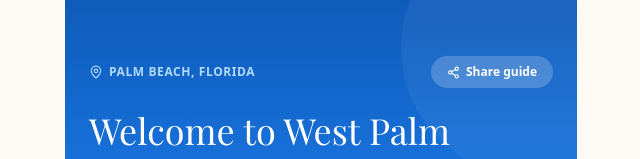
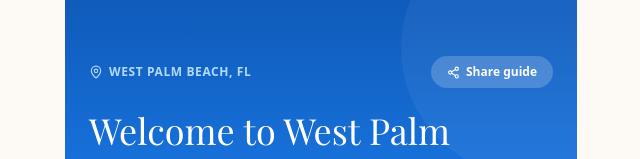
Before and after one commit to ZbienVC/palm-beach-guide, a Next.js app: page / in a window 1280 px wide. Shown: the top 159 px of the page, without its empty margins (319-959 px from the left). Built offline with nearby package versions, Linux system fonts and the light colour scheme; a web font is replaced by a local one.

Commit message:
feat: wire property address into hero badge and house info directions card

```diff
--- a/app/page.tsx
+++ b/app/page.tsx
@@ -124,6 +124,24 @@ function HouseInfoSection() {
     <section id="house-info" className="px-4 mb-12">
       <SectionHeader label="Guest essentials" title="House Info" subtitle="Everything you need for a smooth stay." />
       <div className="space-y-4">
+        {/* Property address */}
+        <a
+          href={guide.property.mapsUrl}
+          target="_blank"
+          rel="noopener noreferrer"
+          className="flex items-center gap-4 bg-white rounded-2xl p-5 shadow-sm border border-sand-100 active:bg-sand-50 transition-colors"
+        >
+          <div className="w-10 h-10 rounded-xl bg-ocean-50 flex items-center justify-center flex-shrink-0">
+            <MapPin size={18} className="text-ocean-500" />
+          </div>
+          <div className="flex-1 min-w-0">
+            <p className="text-xs font-semibold text-slate-400 uppercase tracking-wide mb-0.5">Your address</p>
+            <p className="text-sm font-semibold text-slate-800">{guide.property.address}</p>
+            <p className="text-xs text-slate-500">{guide.property.city}</p>
+          </div>
+          <span className="text-xs text-ocean-500 font-semibold flex-shrink-0">Directions →</span>
+        </a>
+
         {/* WiFi with copy */}
         <div className="bg-white rounded-2xl p-5 shadow-sm border border-sand-100">
           <div className="flex items-center gap-2 mb-3">
@@ -286,10 +304,10 @@ export default function Page() {
           <div className="absolute -bottom-10 -left-16 w-48 h-48 rounded-full bg-white/5" />
           <div className="relative z-10">
             <div className="flex items-center justify-between mb-5">
-              <div className="flex items-center gap-1.5">
+              <a href={guide.property.mapsUrl} target="_blank" rel="noopener noreferrer" className="flex items-center gap-1.5 active:opacity-70 transition-opacity">
                 <MapPin size={14} className="text-ocean-200" />
-                <span className="text-xs font-semibold tracking-wider text-ocean-200 uppercase">Palm Beach, Florida</span>
-              </div>
+                <span className="text-xs font-semibold tracking-wider text-ocean-200 uppercase">West Palm Beach, FL</span>
+              </a>
               <ShareButton />
             </div>
             <h1 className="font-display text-4xl text-white mb-3 leading-tight">
```
